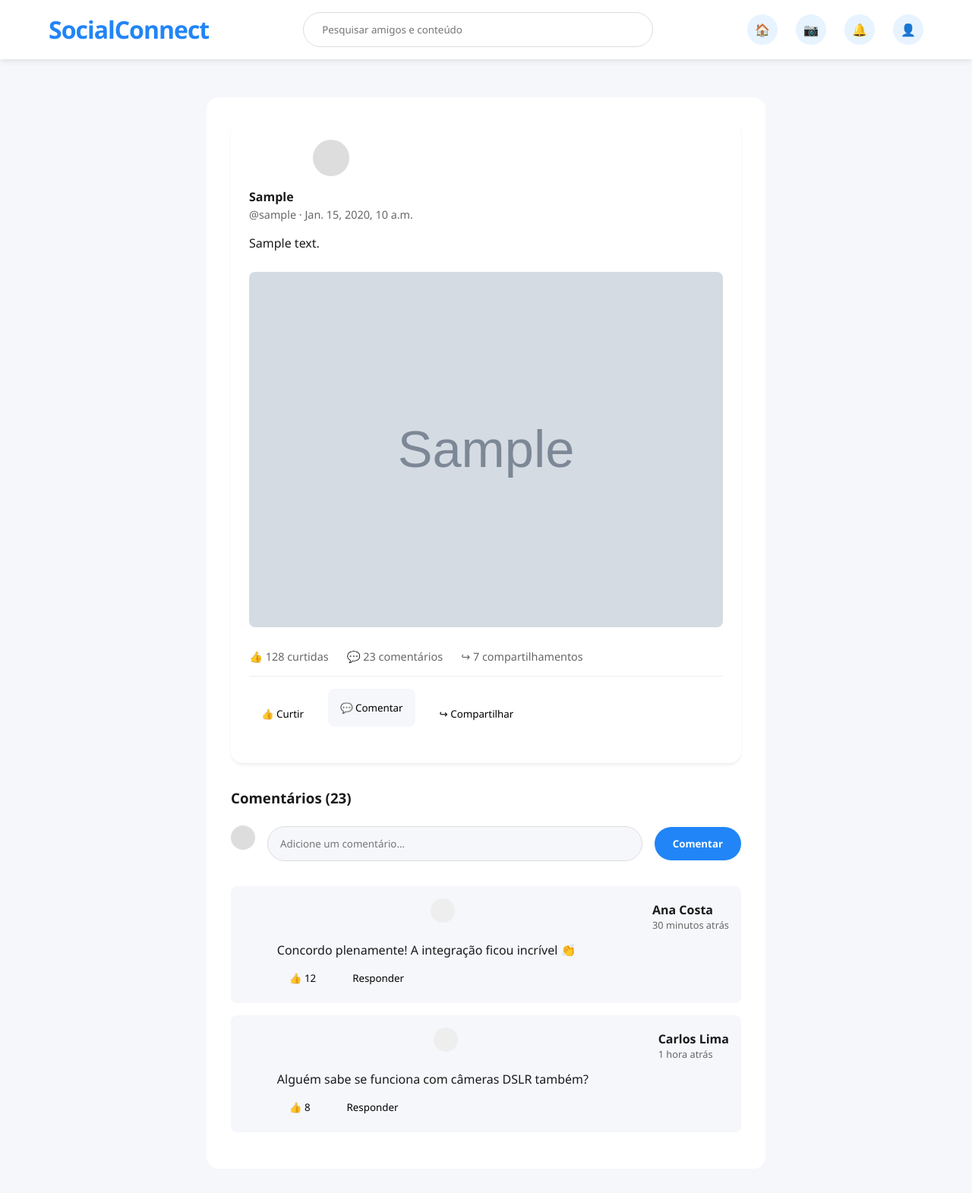
After one commit to rafaelrodrigues-dev/social-network, a Django app: page /p/1/ in a window 1280 px wide. The commit adds this page. Shown: the whole page at 76% size. Run offline with Django 5.2, Linux system fonts and the light colour scheme; tables that the repository leaves empty hold one stand-in row (values such as "Sample post"); grey boxes marked "Sample" are stand-in pictures.

Commit message:
create publication detail

```diff
--- a/base_static/global/css/styles.css
+++ b/base_static/global/css/styles.css
@@ -40,6 +40,7 @@ body {
     color: var(--primary-blue);
     font-weight: 700;
     letter-spacing: -1px;
+    text-decoration: none;
 }
 
 .search-bar {
@@ -297,3 +298,133 @@ body {
         order: -1;
     }
 }
+
+/* Adicionando ao CSS existente */
+
+/* Post Detail Page */
+.detail-container {
+    max-width: 800px;
+    grid-template-columns: 1fr;
+    margin-top: 6rem;
+}
+
+.post-detail {
+    background: var(--white);
+    padding: 2rem;
+    border-radius: 1rem;
+}
+
+.post.expanded {
+    border-bottom: 1px solid #eee;
+    padding-bottom: 2rem;
+    margin-bottom: 2rem;
+}
+
+.post-media {
+    margin: 1.5rem 0;
+}
+
+.post-image {
+    width: 100%;
+    border-radius: 0.5rem;
+    max-height: 500px;
+    object-fit: cover;
+}
+
+.post-stats {
+    display: flex;
+    gap: 1.5rem;
+    margin: 1rem 0;
+    color: var(--text-light);
+    font-size: 0.9rem;
+}
+
+/* Comments Section */
+.comments-section {
+    margin-top: 2rem;
+}
+
+.comments-section h3 {
+    margin-bottom: 1.5rem;
+}
+
+.comment-form {
+    display: flex;
+    gap: 1rem;
+    align-items: center;
+    margin-bottom: 2rem;
+}
+
+.comment-input {
+    flex: 1;
+    padding: 0.8rem 1rem;
+    border-radius: 2rem;
+    border: 1px solid #ddd;
+    background-color: var(--background);
+}
+
+.comment-button {
+    background-color: var(--primary-blue);
+    color: white;
+    border: none;
+    padding: 0.8rem 1.5rem;
+    border-radius: 2rem;
+    cursor: pointer;
+    font-weight: 600;
+}
+
+.comment {
+    padding: 1rem;
+    border-radius: 0.5rem;
+    margin-bottom: 1rem;
+    background-color: var(--background);
+}
+
+.comment-author {
+    display: flex;
+    gap: 0.8rem;
+    align-items: center;
+    margin-bottom: 0.5rem;
+}
+
+.comment-time {
+    color: var(--text-light);
+    font-size: 0.8rem;
+}
+
+.comment-content {
+    margin-left: 2.8rem;
+    line-height: 1.5;
+}
+
+.comment-actions {
+    margin-left: 2.8rem;
+    margin-top: 0.5rem;
+    display: flex;
+    gap: 1rem;
+}
+
+/* Responsividade para Detail Page */
+@media (max-width: 768px) {
+    .detail-container {
+        padding: 1rem;
+        margin-top: 5rem;
+    }
+
+    .post-detail {
+        padding: 1rem;
+    }
+
+    .comment-form {
+        flex-direction: column;
+        align-items: flex-start;
+    }
+
+    .comment-input {
+        width: 100%;
+    }
+
+    .comment-button {
+        width: 100%;
+    }
+}
--- a/project/settings.py
+++ b/project/settings.py
@@ -125,6 +125,8 @@ STATICFILES_DIRS = [
     BASE_DIR / 'base_static',
 ]
 STATIC_ROOT = BASE_DIR / 'static'
+
+MEDIA_URL ='/media/'
 MEDIA_ROOT = BASE_DIR / 'media'
 
 # Default primary key field type
--- a/publications/models.py
+++ b/publications/models.py
@@ -4,7 +4,7 @@ from django.contrib.auth.models import User
 
 class Publication(models.Model):
     text = models.TextField(_("Text"))
-    img = models.ImageField(_("Image"), upload_to='publications/images/%Y/m%/%d',blank=True,default='')
+    img = models.ImageField(_("Image"), upload_to='publications/images/%Y/%m/%d/',blank=True,default='')
     created_at = models.DateTimeField(auto_now_add=True)
     author = models.ForeignKey(User,on_delete=models.CASCADE)
 
--- /dev/null
+++ b/publications/templates/publications/pages/publication-detail.html
@@ -0,0 +1,64 @@
+{% include "publications/partials/head.html" %}
+    {% include "publications/partials/navbar.html" %}
+    <!-- Main Content -->
+    <div class="container detail-container">
+        <!-- Post Detail -->
+        <main class="post-detail">
+            <article class="post expanded">
+                {% include "publications/partials/publication.html" %}
+                <div class="post-stats">
+                    <span>👍 128 curtidas</span>
+                    <span>💬 23 comentários</span>
+                    <span>↪ 7 compartilhamentos</span>
+                </div>
+                <div class="post-actions">
+                    <button class="action-btn like">👍 Curtir</button>
+                    <button class="action-btn comment">💬 Comentar</button>
+                    <button class="action-btn share">↪ Compartilhar</button>
+                </div>
+            </article>
+
+            <!-- Comments Section -->
+            <section class="comments-section">
+                <h3>Comentários (23)</h3>
+
+                <div class="comment-form">
+                    <div class="profile-pic xs" style="background-color: #ddd;"></div>
+                    <input type="text" placeholder="Adicione um comentário..." class="comment-input">
+                    <button class="comment-button">Comentar</button>
+                </div>
+
+                <div class="comment">
+                    <div class="comment-author">
+                        <div class="profile-pic xs" style="background-color: #eee;"></div>
+                        <div>
+                            <h4>Ana Costa</h4>
+                            <p class="comment-time">30 minutos atrás</p>
+                        </div>
+                    </div>
+                    <p class="comment-content">Concordo plenamente! A integração ficou incrível 👏</p>
+                    <div class="comment-actions">
+                        <button class="action-btn">👍 12</button>
+                        <button class="action-btn">Responder</button>
+                    </div>
+                </div>
+
+                <div class="comment">
+                    <div class="comment-author">
+                        <div class="profile-pic xs" style="background-color: #eee;"></div>
+                        <div>
+                            <h4>Carlos Lima</h4>
+                            <p class="comment-time">1 hora atrás</p>
+                        </div>
+                    </div>
+                    <p class="comment-content">Alguém sabe se funciona com câmeras DSLR também?</p>
+                    <div class="comment-actions">
+                        <button class="action-btn">👍 8</button>
+                        <button class="action-btn">Responder</button>
+                    </div>
+                </div>
+            </section>
+        </main>
+    </div>
+</body>
+</html>
--- /dev/null
+++ b/publications/templates/publications/partials/head.html
@@ -0,0 +1,11 @@
+{% block content %}
+{% load static %}
+<!DOCTYPE html>
+<html lang="pt-br">
+<head>
+    <meta charset="UTF-8">
+    <meta name="viewport" content="width=device-width, initial-scale=1.0">
+    <title>Social Connect | Home</title>
+    <link rel="stylesheet" href="{% static 'global/css/styles.css' %}">
+</head>
+{% endblock content %}
--- /dev/null
+++ b/publications/templates/publications/partials/navbar.html
@@ -0,0 +1,14 @@
+<!-- Navbar -->
+<nav class="navbar">
+    <a class="logo" href="{% url "publications:home" %}">
+            SocialConnect
+
+    </a>
+    <input type="text" class="search-bar" placeholder="Pesquisar amigos e conteúdo">
+    <div class="nav-icons">
+        <div class="nav-icon">🏠</div>
+        <div class="nav-icon">📷</div>
+        <div class="nav-icon">🔔</div>
+        <div class="nav-icon">👤</div>
+    </div>
+</nav>
--- /dev/null
+++ b/publications/templates/publications/partials/publication.html
@@ -0,0 +1,19 @@
+{% block content %}
+    <div class="post-header">
+        <div class="author-info">
+            <div class="profile-pic sm" style="background-color: #ddd;"></div>
+            <div>
+                <h4>{{publication.author.first_name}}</h4>
+                <p class="post-time">@{{publication.author.username}} · {{publication.created_at}}</p>
+            </div>
+        </div>
+    </div>
+    <p class="post-content">
+        {{publication.text}}
+    </p>
+    {% if publication.img %}
+        <div class="post-media">
+            <img src="{{ publication.img.url }}" alt="Imagem do post" class="post-image">
+        </div>
+    {% endif %}
+{% endblock content %}
--- a/publications/urls.py
+++ b/publications/urls.py
@@ -4,5 +4,6 @@ from publications import views
 app_name = 'publications'
 
 urlpatterns = [
-    path('',views.home,name='home')
+    path('',views.home,name='home'),
+    path('p/<int:pk>/',views.publication_detail,name='publication-detail'),
 ]
--- a/publications/views.py
+++ b/publications/views.py
@@ -6,3 +6,9 @@ def home(request):
     return render(request,'publications/pages/home.html',{
         'publications':publications
         })
+
+def publication_detail(request,pk):
+    publication = Publication.objects.all().filter(pk=pk).first()
+    return render(request,'publications/pages/publication-detail.html',{
+        'publication':publication,
+    })
```
Also changed, not shown: publications/templates/publications/pages/home.html (+4 -31 lines), publications/tests.py (+13 -3 lines), publications/migrations/0002_alter_publication_img.py (added), publications/migrations/0003_alter_publication_img.py (added), 1 other file.
